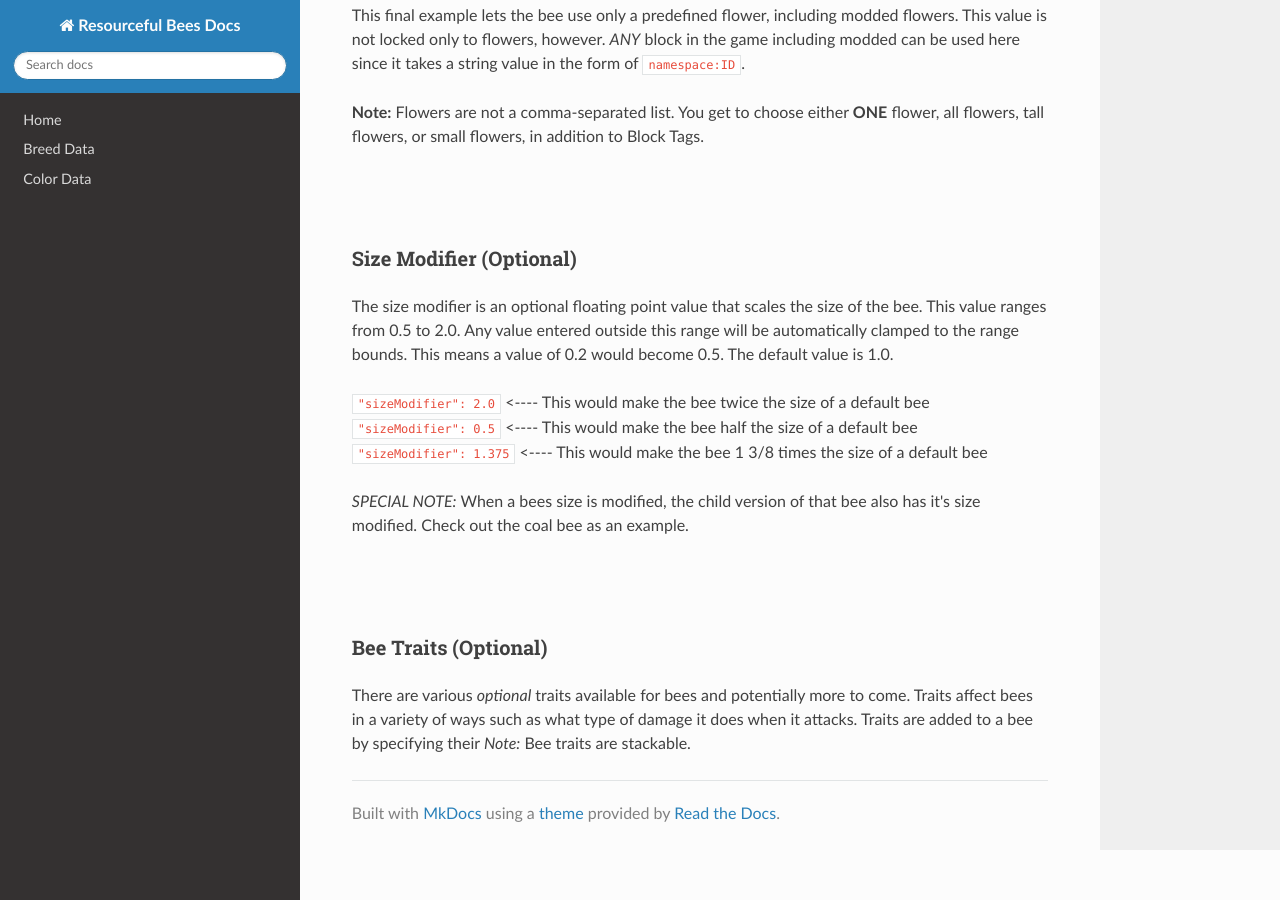
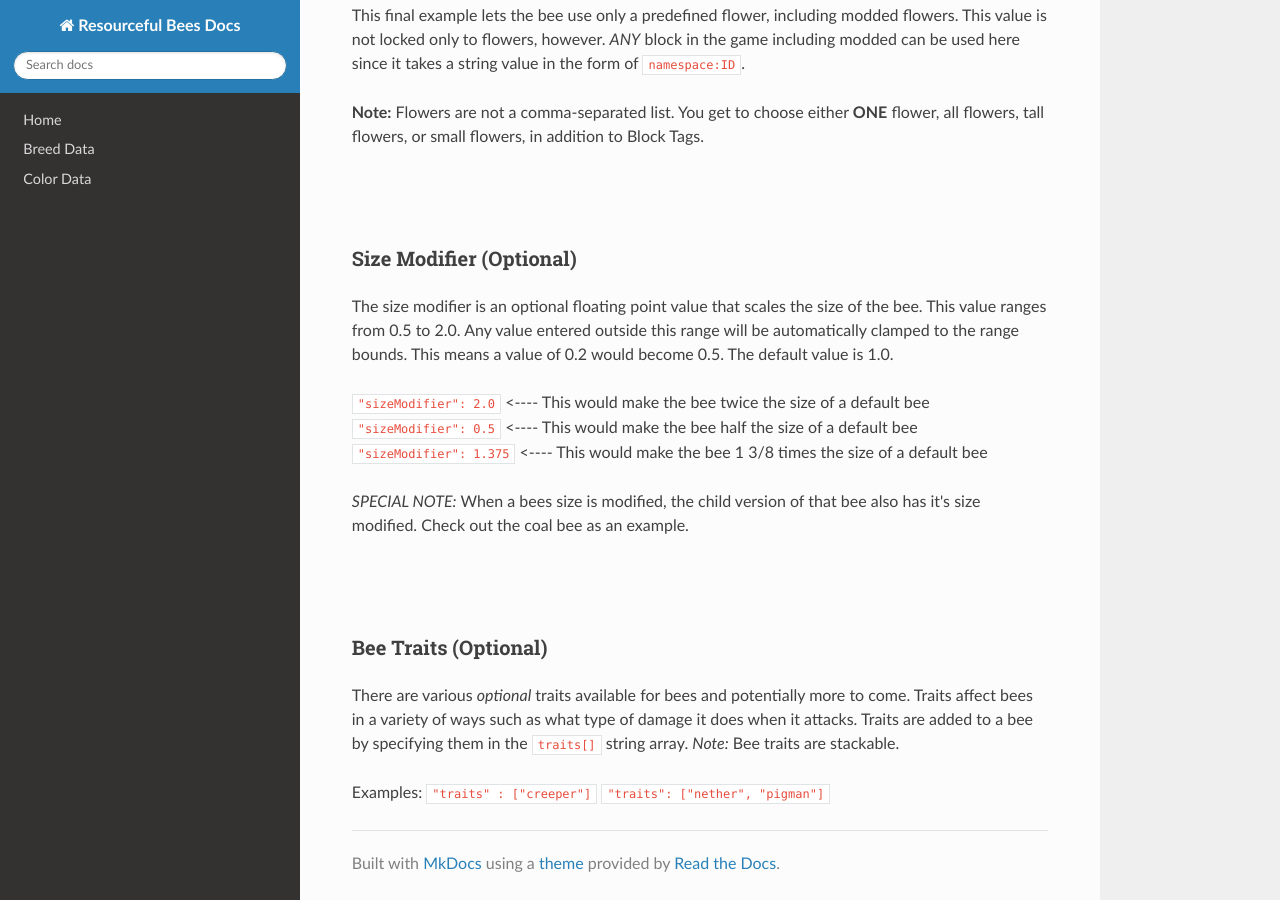
Before and after one commit to Team-Resourceful/ResourcefulBeesDocs, an MkDocs documentation site: the page built from docs/bee_data/custom_bee_data.md, in a window 1280 px wide and 900 px high, scrolled down 990 px. Built offline with MkDocs 1.6.1, drawn with Linux system fonts in a browser that asks for light colours; nearby versions of some CDN libraries.

Commit message:
docs/bee_data/custom_bee_data.md updated from https://stackedit.io/

```diff
--- a/docs/bee_data/custom_bee_data.md
+++ b/docs/bee_data/custom_bee_data.md
@@ -48,7 +48,12 @@ The size modifier is an optional floating point value that scales the size of th
 
 ### **Bee Traits** (Optional)
 
-There are various *optional* traits available for bees and potentially more to come. Traits affect bees in a variety of ways such as what type of damage it does when it attacks. Traits are added to a bee by specifying their  *Note:* Bee traits are stackable.
+There are various *optional* traits available for bees and potentially more to come. Traits affect bees in a variety of ways such as what type of damage it does when it attacks. Traits are added to a bee by specifying them in the `traits[]` string array. *Note:* Bee traits are stackable.
+
+Examples:
+`"traits" : ["creeper"]`
+`"traits": ["nether", "pigman"]`
 <!--stackedit_data:
-eyJoaXN0b3J5IjpbMTE2MDY3MjcxNywtMjA4ODc0NjYxMl19
+eyJoaXN0b3J5IjpbLTEwOTQ1NTE0NzEsLTIwODg3NDY2MTJdfQ
+==
 -->
```
